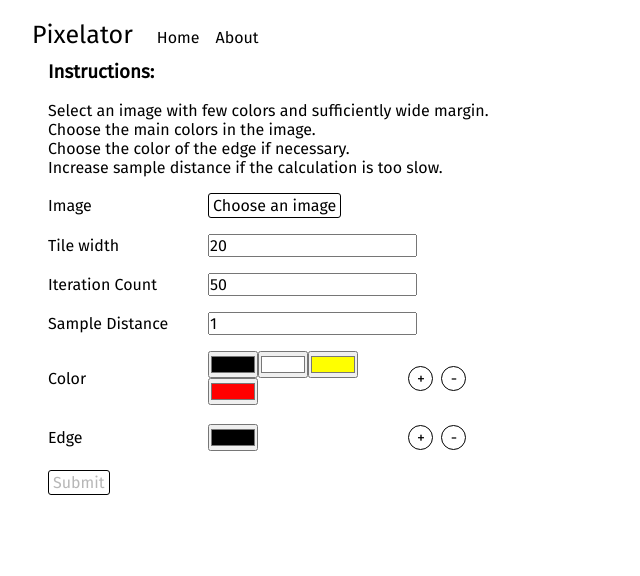
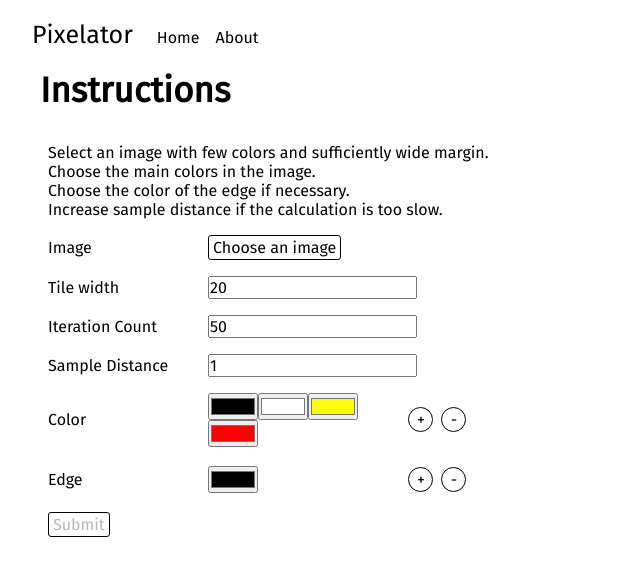
Before and after one commit to caffeinatedprogrammer/pixelator, a React (Create React App) app: page / in a window 1280 px wide. Shown: the top 576 px of the page, without its empty margins (0-640 px from the left). Built offline with nearby package versions, Linux system fonts and the light colour scheme.

Commit message:
Add About page

```diff
--- /dev/null
+++ b/src/AboutPage.jsx
@@ -0,0 +1,16 @@
+import React from "react";
+
+export default function AboutPage() {
+    return (
+        <div className="normal-page-padding">
+            <div className="dummy-height" />
+            <h1>About</h1>
+            <p>
+                Pixelator is an "image discretizer" which generates Lennon Arts, written by CaffeinatedProgrammer.
+            </p>
+            <p>
+                The source code is release under the MIT License.
+            </p>
+        </div>
+    )
+}
--- a/src/App.js
+++ b/src/App.js
@@ -2,6 +2,7 @@ import React, { useReducer } from 'react';
 import TopBar from './TopBar';
 import InputPage from './InputPage';
 import ResultPage from './ResultPage';
+import AboutPage from './AboutPage';
 import './App.css';
 
 import { BrowserRouter, Switch, Route } from 'react-router-dom';
@@ -19,16 +20,20 @@ function App() {
         <AppContext.Provider value={state}>
             <DispatchContext.Provider value={dispatch}>
                 <BrowserRouter basename={process.env.PUBLIC_URL}>
+                    <div className="container">
                         <TopBar />
-                    <div className="dummy-height" />
                         <Switch>
                             <Route exact={true} path="/result">
                                 <ResultPage />
+                            </Route>
+                            <Route exact={true} path="/about">
+                                <AboutPage />
                             </Route>
                             <Route exact={true} path="/">
                                 <InputPage />
                             </Route>
                         </Switch>
+                    </div>
                 </BrowserRouter>
             </DispatchContext.Provider>
         </AppContext.Provider>
--- a/src/InputForm.jsx
+++ b/src/InputForm.jsx
@@ -158,9 +158,10 @@ export default function InputForm({onSubmit}) {
 
     return (
         <SquareContainer
-            other={<form className="form" onSubmit={handleSubmit}>
+            other={<form className="form normal-page-padding" onSubmit={handleSubmit}>
+                <div className="dummy-height" />
+                <h1>Instructions</h1>
                 <div className="normal-padding">
-                    <h3>Instructions:</h3>
                     <p>Select an image with few colors and sufficiently wide margin.</p>
                     <p>Choose the main colors in the image.</p>
                     <p>Choose the color of the edge if necessary.</p>
--- a/src/InputPage.jsx
+++ b/src/InputPage.jsx
@@ -44,8 +44,6 @@ export default function InputPage(props) {
     useTitle("Pixelator");
 
     return (
-        <div className="container normal-page-padding">
-            <InputForm onSubmit={onSubmit} />
-        </div>
+        <InputForm onSubmit={onSubmit} />
     );
 }
--- a/src/Result.jsx
+++ b/src/Result.jsx
@@ -25,6 +25,7 @@ export default function Result(props) {
 
     return (
         <div className="result-container">
+            <div className="dummy-height" />
             {rows.map(((array, index) =>
                 <div className="result-line" key={index.toString()}>{array}</div>
             ))}
--- a/src/ResultGuide.jsx
+++ b/src/ResultGuide.jsx
@@ -4,7 +4,7 @@ import "./ResultGuide.css";
 
 export default function ResultGuide({mapping}) {
     return (
-        <div className="result-guide-container">
+        <div className="result-guide-container normal-page-padding">
             {Object.keys(mapping).map((color) =>
                 <div
                     key={color.toString()}
--- a/src/ResultPage.jsx
+++ b/src/ResultPage.jsx
@@ -76,10 +76,10 @@ export default function ResultPage(props) {
                     />
                 }
                 other={
-                    <>
-                        <Button onClick={history.goBack}>Go Back</Button>
+                    <div className="normal-page-padding">
+                        <div className="dummy-height" />
                         <ResultGuide mapping={mapping} />
-                    </>
+                    </div>
                 }
             />
         </>
--- a/src/TopBar.css
+++ b/src/TopBar.css
@@ -9,10 +9,6 @@
     z-index: 1;
     background-color: white;
     padding: 16px;
-}
-
-.dummy-height {
-    height: 30px;
 }
 
 .title {
--- a/src/index.css
+++ b/src/index.css
@@ -9,6 +9,10 @@ body, p, span, label, button, input {
     padding: 0px;
     font-family: "Fira Sans";
     font-size: 16px;
+}
+
+h1 {
+    font-size: 35px;
 }
 
 .overflow-scroll {
@@ -25,6 +29,10 @@ body, p, span, label, button, input {
 .full {
     width: 100%;
     height: 100%;
+}
+
+.dummy-height {
+    height: 30px;
 }
 
 .button {
@@ -46,7 +54,7 @@ body, p, span, label, button, input {
 }
 
 .normal-page-padding {
-    padding: 4px 40px;
+    padding: 16px 40px;
 }
 
 .flex-container {
```
Lines whose indentation alone changed are shown as unchanged.
